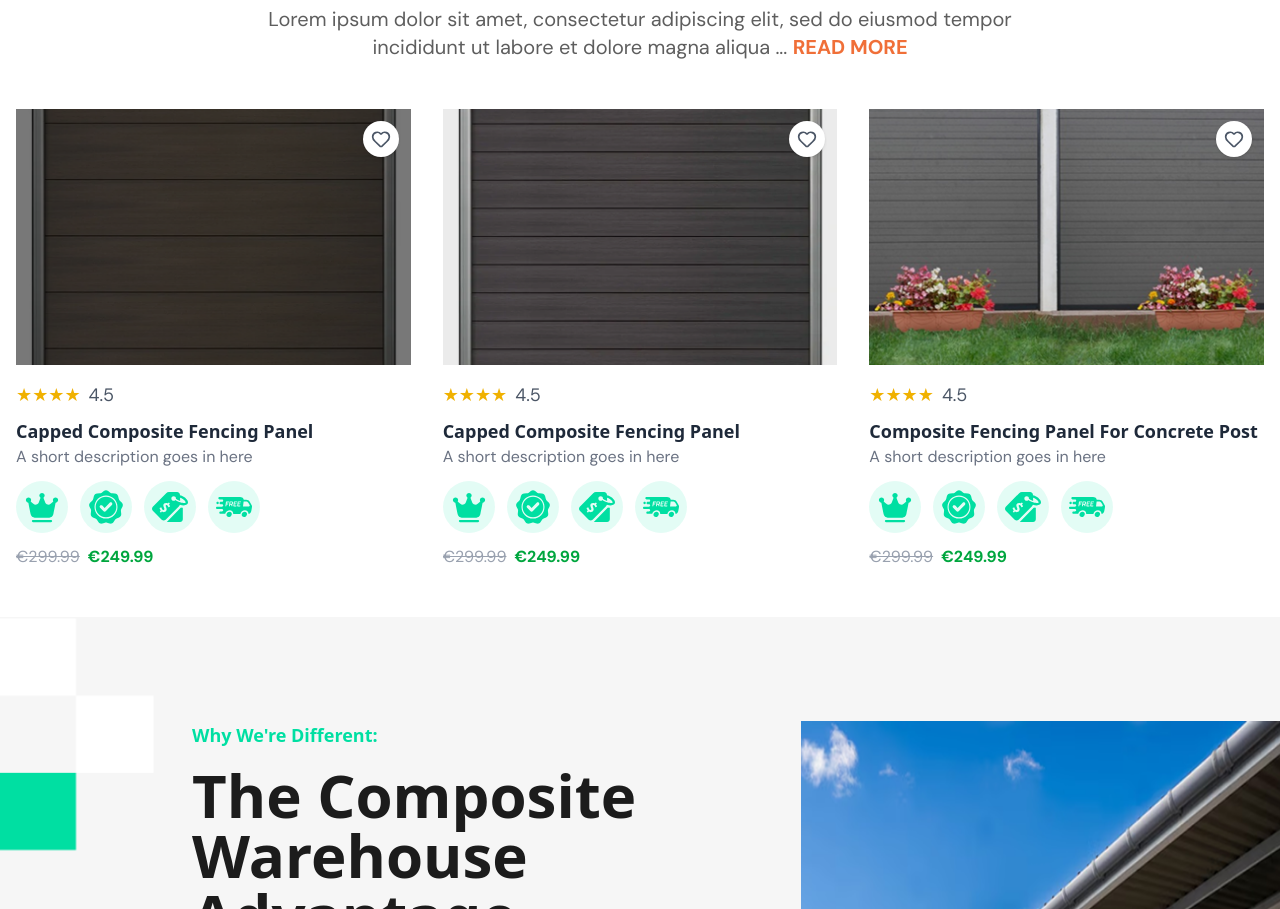
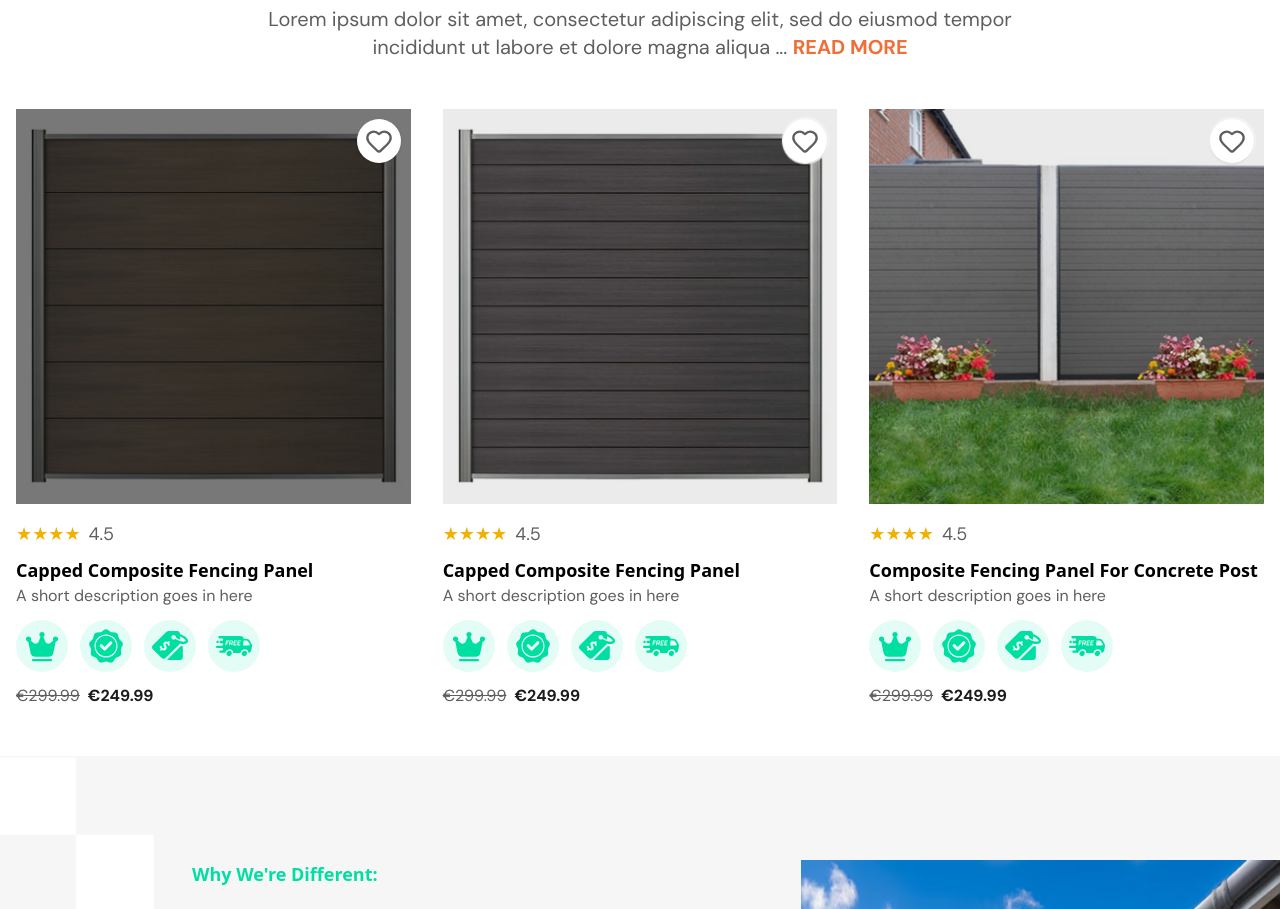
Before and after one commit to mufaqar/composite, a Next.js app: page / in a window 1280 px wide. Shown: the part 2849-3758 px from the top of the page. Built offline with nearby package versions, Linux system fonts and the light colour scheme.

Commit message:
Products homepage

```diff
--- a/components/HomePage/TrendingProducts.tsx
+++ b/components/HomePage/TrendingProducts.tsx
@@ -43,35 +43,34 @@ export default function TrendingProducts() {
         <section className="py-12 bg-white">
             {/* Heading + Read More */}
             <HeadingSection title="Trending Products" desc="Lorem ipsum dolor sit amet, consectetur adipiscing elit, sed do eiusmod tempor incididunt ut labore et dolore magna aliqua"
-            readMore />
+                readMore />
             {/* Product Grid */}
             <div className="grid grid-cols-1 sm:grid-cols-2 lg:grid-cols-3 gap-8 container mx-auto px-4 mt-12">
                 {productsarr.map((product) => (
                     <div
                         key={product.id}
-                        className="relative bg-white  overflow-hidden group"
+                        className="relative"
                     >
                         {/* Image */}
-                        <div className="relative">
-
+                        <div className="relative group overflow-hidden">
                             <Image
                                 src={product.image}
                                 width={500}
                                 height={500}
                                 alt={product.title}
-                                className="w-full h-64 object-cover"
+                                className="w-full object-cover"
                             />
-                            <button className="absolute top-3 right-3 bg-white p-2 rounded-full shadow hover:bg-gray-100">
-                                <Heart className="w-5 h-5 text-gray-600" />
+                            <button className="absolute top-2.5 right-2.5 bg-white p-2 rounded-full shadow cursor-pointer z-[3]">
+                                <Heart className="w-7 h-7 text-description" />
                             </button>
 
                             {/* Buttons overlay (only for first product) */}
                             {product.buttons && (
                                 <div className="absolute inset-0 flex flex-col items-center justify-center gap-3 opacity-0 group-hover:opacity-100 transition bg-black/50">
-                                    <button className="px-5 py-2 bg-orange-500 text-white font-semibold rounded-full hover:bg-orange-600">
+                                    <button className="px-5 py-2 bg-secondary text-white font-semibold rounded-full hover:bg-primary">
                                         View product
                                     </button>
-                                    <button className="px-5 py-2 bg-white text-gray-800 font-semibold rounded-full hover:bg-gray-100">
+                                    <button className="px-5 py-2 bg-white text-black hover:text-white font-semibold rounded-full hover:bg-primary">
                                         Get Free Sample
                                     </button>
                                 </div>
@@ -83,27 +82,55 @@ export default function TrendingProducts() {
                             {/* Rating */}
                             <div className="flex items-center gap-1 text-yellow-500 text-lg">
                                 {"★".repeat(4)}{" "}
-                                <span className="text-gray-600 ml-1 ">{product.rating}</span>
+                                <span className="text-description ml-1 ">{product.rating}</span>
                             </div>
 
                             {/* Title */}
-                            <h3 className="text-lg font-bold mt-2 text-gray-800">
+                            <h3 className="text-lg font-bold mt-2 text-black">
                                 {product.title}
                             </h3>
-                            <p className="text-gray-500 text-md">{product.description}</p>
+                            <p className="text-description text-md">{product.description}</p>
                             {/* Icons row */}
                             <div className="flex gap-3 mt-3">
-                                <span className="w-13 h-13 bg-[#00DFA21C] rounded-full flex items-center justify-center text-teal-600 p-2">  <Image src="/images/products-icon-4.svg" width={500} height={500} alt="Picture" /></span>
-                                <span className="w-13 h-13 bg-[#00DFA21C] rounded-full flex items-center justify-center text-teal-600 p-2"  > <Image src="/images/products-icon-1.svg" width={500} height={500} alt="Picture" /></span>
-                                <span className="w-13 h-13 bg-[#00DFA21C] rounded-full flex items-center justify-center text-teal-600 p-2"> <Image src="/images/products-icon-3.svg" width={500} height={500} alt="Picture" /></span>
-                                <span className="w-13 h-13 bg-[#00DFA21C] rounded-full flex items-center justify-center text-teal-600 p-2"> <Image src="/images/products-icon-2.svg" width={500} height={500} alt="Picture" /></span>
+                                <button className="flex flex-col justify-center items-center group relative w-fit">
+                                    <span className="bg-primary min-w-[81px] w-full text-white text-xs font-normal font-Satoshi px-1.5 py-0.5 rounded translate-y-8 transition-all ease-in-out duration-300 hidden group-hover:block absolute group-hover:-translate-y-10">
+                                        fast Delivery
+                                    </span>
+                                    <span className="w-13 h-13 bg-[#00DFA21C] rounded-full flex items-center justify-center text-primary p-2">
+                                        <Image src="/images/products-icon-4.svg" width={500} height={500} alt="Picture" />
+                                    </span>
+                                </button>
+                                <button className="flex flex-col justify-center items-center group relative w-fit">
+                                    <span className="bg-primary min-w-[81px] w-full text-white text-xs font-normal font-Satoshi px-1.5 py-0.5 rounded translate-y-8 transition-all ease-in-out duration-300 hidden group-hover:block absolute group-hover:-translate-y-10">
+                                        fast Delivery
+                                    </span>
+                                    <span className="w-13 h-13 bg-[#00DFA21C] rounded-full flex items-center justify-center text-primary p-2"  >
+                                        <Image src="/images/products-icon-1.svg" width={500} height={500} alt="Picture" />
+                                    </span>
+                                </button>
+                                <button className="flex flex-col justify-center items-center group relative w-fit">
+                                    <span className="bg-primary min-w-[81px] w-full text-white text-xs font-normal font-Satoshi px-1.5 py-0.5 rounded translate-y-8 transition-all ease-in-out duration-300 hidden group-hover:block absolute group-hover:-translate-y-10">
+                                        fast Delivery
+                                    </span>
+                                    <span className="w-13 h-13 bg-[#00DFA21C] rounded-full flex items-center justify-center text-primary p-2">
+                                        <Image src="/images/products-icon-3.svg" width={500} height={500} alt="Picture" />
+                                    </span>
+                                </button>
+                                <button className="flex flex-col justify-center items-center group relative w-fit">
+                                    <span className="bg-primary min-w-[81px] w-full text-white text-xs font-normal font-Satoshi px-1.5 py-0.5 rounded translate-y-8 transition-all ease-in-out duration-300 hidden group-hover:block absolute group-hover:-translate-y-10">
+                                        fast Delivery
+                                    </span>
+                                    <span className="w-13 h-13 bg-[#00DFA21C] rounded-full flex items-center justify-center text-primary p-2">
+                                        <Image src="/images/products-icon-2.svg" width={500} height={500} alt="Picture" />
+                                    </span>
+                                </button>
                             </div>
                             {/* Price */}
                             <div className="mt-3 flex items-center gap-2">
-                                <span className="text-gray-400 line-through">
+                                <span className="text-description line-through">
                                     {product.price}
                                 </span>
-                                <span className="text-green-600 font-semibold text-md">
+                                <span className="text-title font-semibold text-md">
                                     {product.discountPrice}
                                 </span>
                             </div>
```
